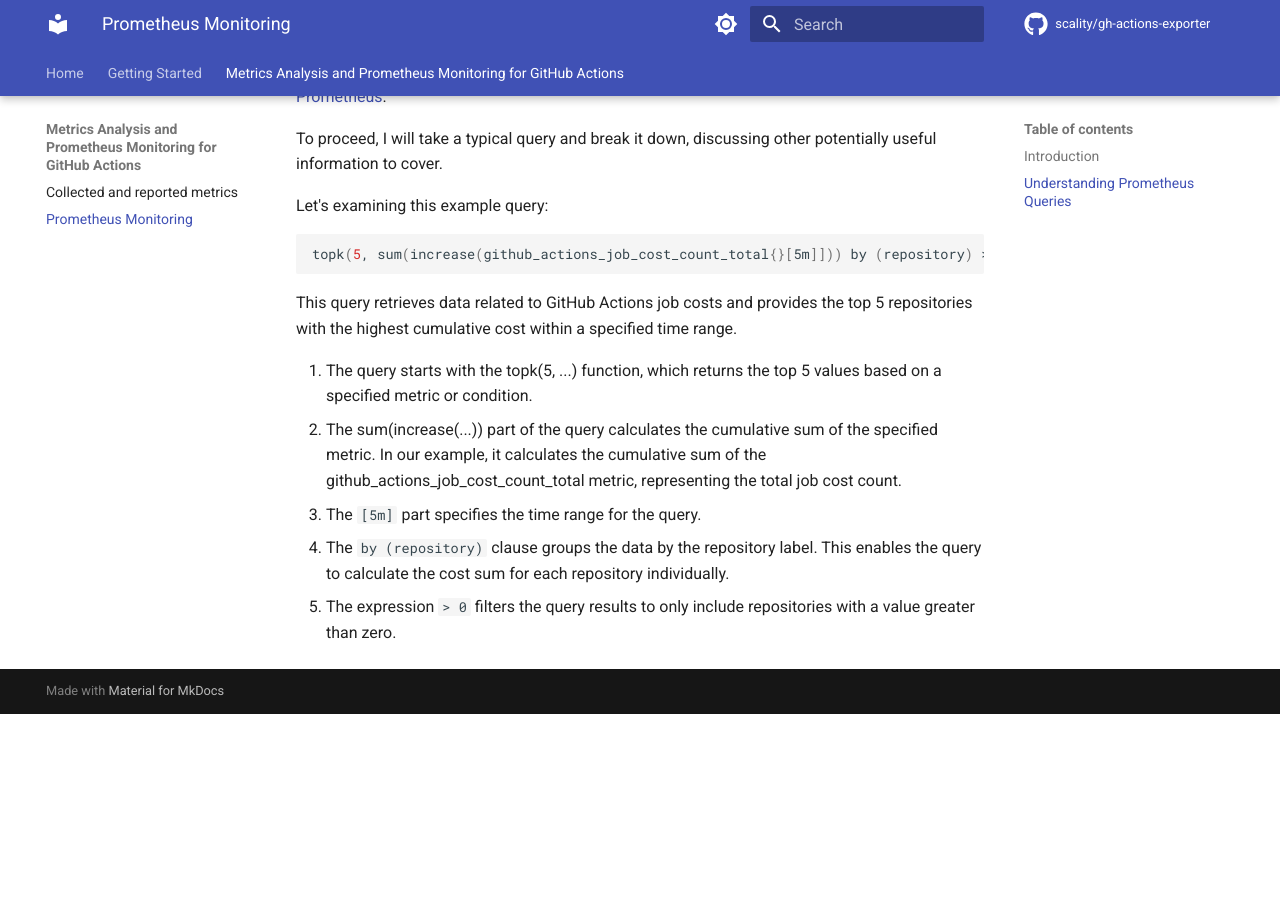
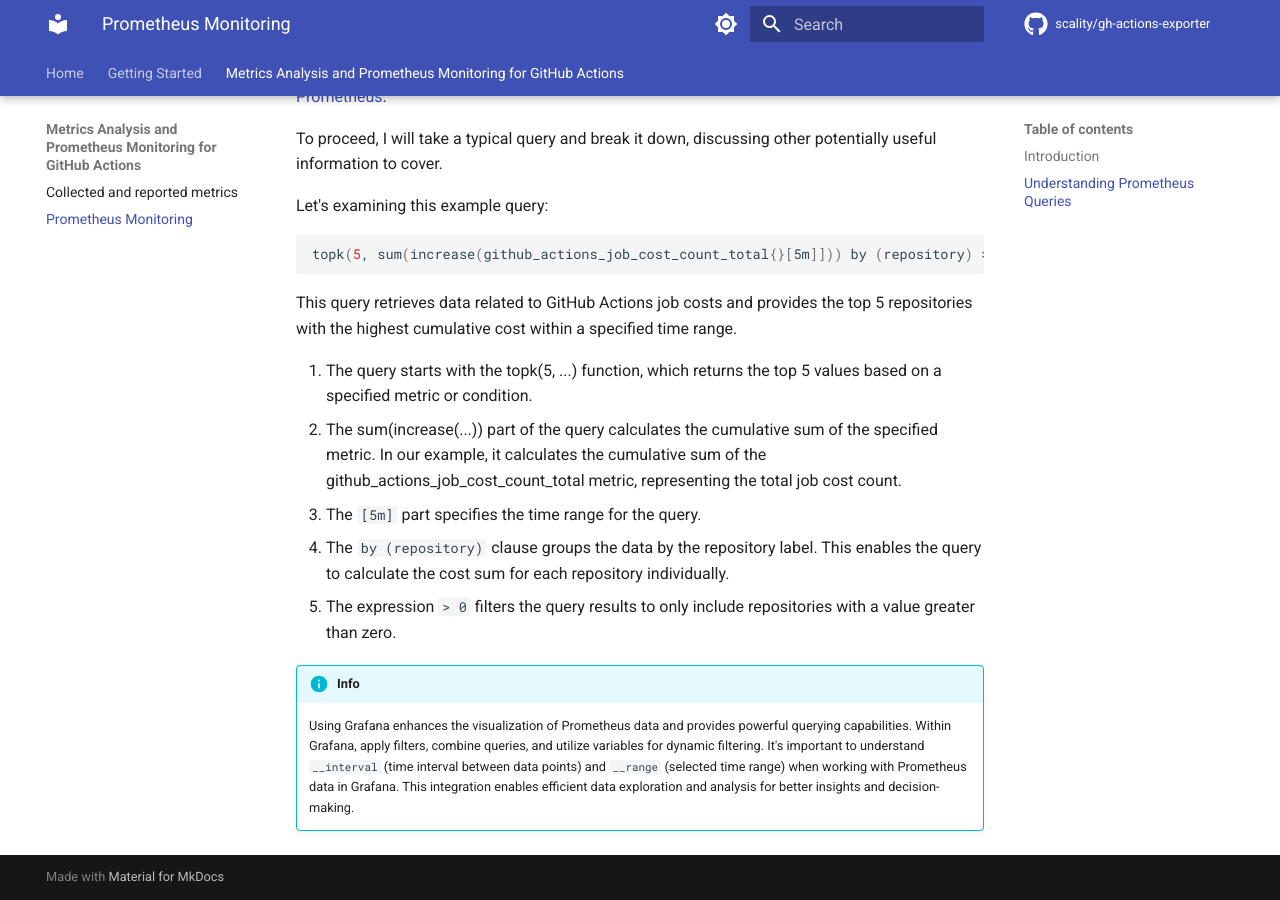
Before and after one commit to scality/gh-actions-exporter, an MkDocs documentation site: the page built from docs/metrics-analysis-prometheus/prometheus.md, in a window 1280 px wide and 900 px high, scrolled down 548 px. Built offline with MkDocs 1.6.1 and Material for MkDocs 9.7.7, drawn with Linux system fonts in a browser that asks for light colours; comment, search, counter and statistics services are not loaded; before the commit the page ends 1262 px from its top, so only the background shows below that; some of the changed lines change nothing that is shown.

Commit message:
[RELENG-7422] 📝 Add documentation

```diff
--- a/docs/metrics-analysis-prometheus/prometheus.md
+++ b/docs/metrics-analysis-prometheus/prometheus.md
@@ -44,16 +44,12 @@
 5. The expression `> 0` filters the query results to only include
    repositories with a value greater than zero.
 
-<!-- trunk:ignore
-
 !!! info
 
-    Using Grafana enhances the visualization of Prometheus data and
-    provides powerful querying capabilities. Within Grafana, apply filters,
-    combine queries, and utilize variables for dynamic filtering. It's important
-    to understand `__interval` (time interval between data points) and `__range`
-    (selected time range) when working with Prometheus data in Grafana. This
-    integration enables efficient data exploration and analysis for better
-    insights and decision-making.
-
--->
+      Using Grafana enhances the visualization of Prometheus data and
+      provides powerful querying capabilities. Within Grafana, apply filters,
+      combine queries, and utilize variables for dynamic filtering. It's important
+      to understand `__interval` (time interval between data points) and `__range`
+      (selected time range) when working with Prometheus data in Grafana. This
+      integration enables efficient data exploration and analysis for better
+      insights and decision-making.
```
Also changed, not shown: docs/metrics-analysis-prometheus/collected-reported-metrics.md (+0 -8 lines).
